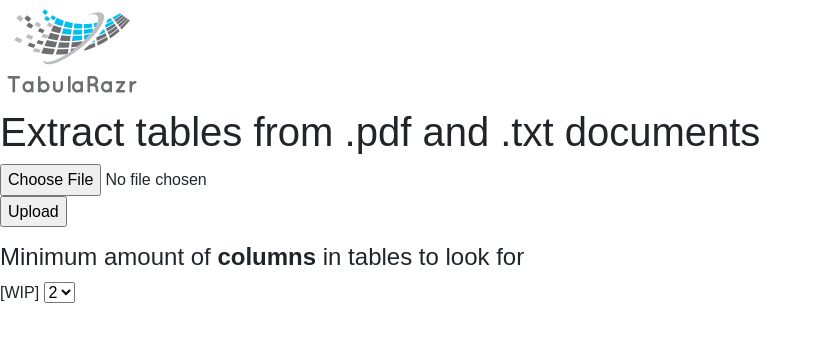
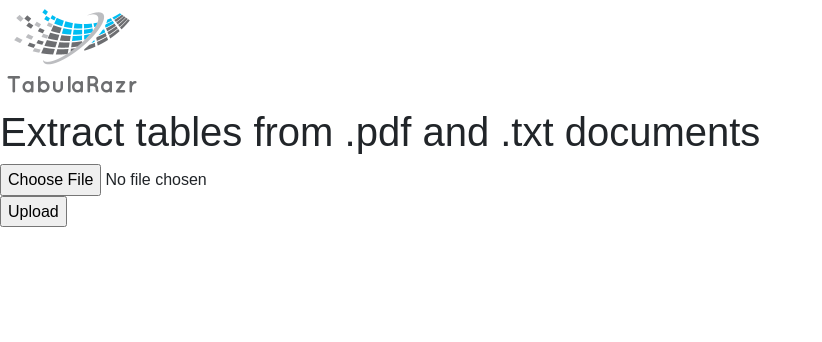
Before and after one commit to ahirner/TabulaRazr-OS, a Flask app: page / in a window 1280 px wide. Shown: the top 342 px of the page, without its empty margins (0-822 px from the left). Run offline with Flask 2, Linux system fonts and the light colour scheme; parts of the project's set-up code (start-up, migrations or seed data) failed here and were passed over; some libraries are stand-ins or nearby versions.

Commit message:
remove the WIP setting for now

```diff
--- a/templates/index.html
+++ b/templates/index.html
@@ -20,11 +20,11 @@
       <p><input type=file name=file>
          <br>
          <input type=submit value=Upload>
-      <p>
-          <h4>Minimum amount of <b>columns</b> in tables to look for</h4>[WIP]
+      </p>
+          <!-- <h4>Minimum amount of <b>columns</b> in tables to look for</h4>[WIP]
           <select name="min_columns">
             <option value="2">2</option>
-          </select>
+          </select>       -->
     </form>
     <div id="navbarid"></div>
   </body>
```
